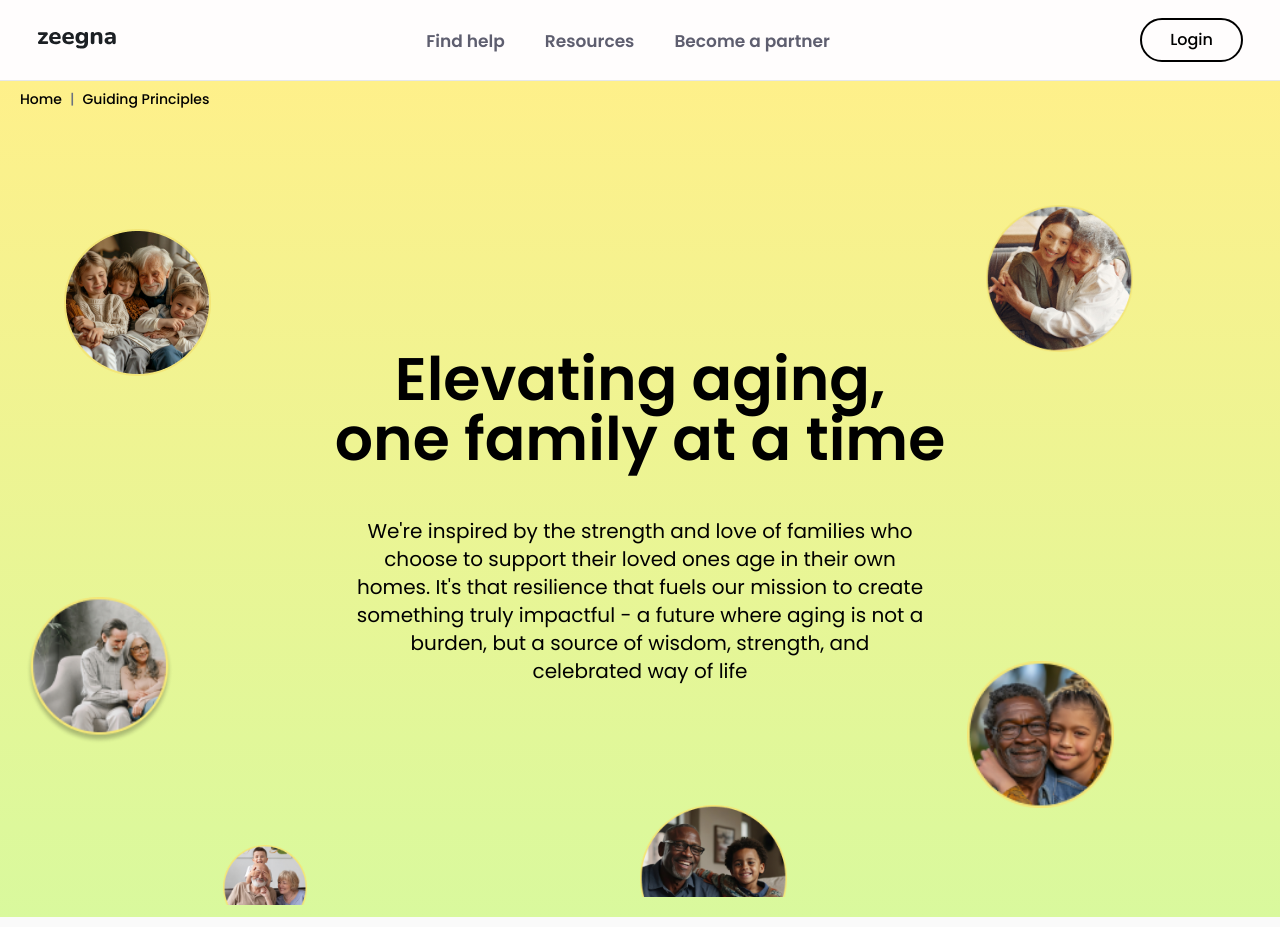
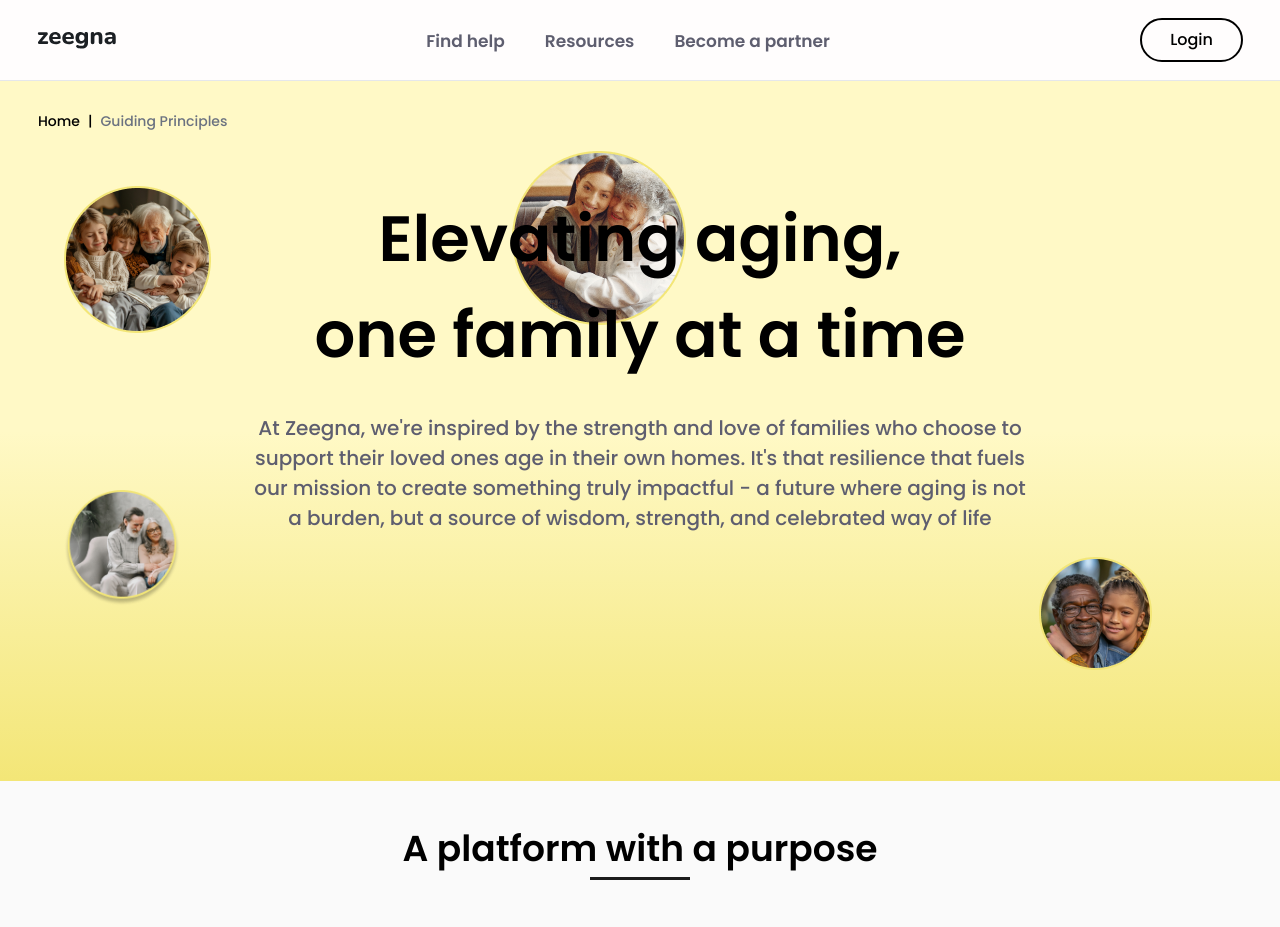
Before and after one commit to qasimfida/zeegna-updated, a React (Vite) app: page /guiding-hero in a window 1280 px wide. Shown: the top 927 px of the page. Built offline with nearby package versions, Linux system fonts and the light colour scheme.

Commit message:
Guiding principle pagew

```diff
--- a/src/pages/GuidingSection.jsx
+++ b/src/pages/GuidingSection.jsx
@@ -8,72 +8,47 @@ import GuidingPlatform from "../components/guidingPageCompo/GuidingPlatform";
 function GuidingHeroSection() {
   return (
     <>
-      <div className="bg-gradient-to-t from-lime-200 to-yellow-200 poppin  ">
-        <div className="flex justify-start w-full px-5 py-2 text-gray-500 text-sm font-medium">
-          <Link
-            to="/"
-            className={`hover:underline ${
-              location.pathname === "/" ? "text-gray-500" : "text-black"
-            }`}
-          >
+      <div className=" poppin  relative max-sm:overflow-hidden pb-[50px] h-[700px] max-sm:h-[720px] bg-gradient-to-b from-[#FFF9C6]  via-[#FFF9C6] to-[#F3E677]  poppin  ">
+        <div class="flex justify-start pt-[16px] lg:pt-[30px] pl-[38px] max-sm:pl-[16px] mb-[30px] lg:mb-[37px] w-full text-sm font-medium">
+          <a class="hover:underline text-black" href="/">
             Home
-          </Link>
-          <span className="mx-2">|</span>
-          <Link
-            to="/help-center"
-            className={`hover:underline ${
-              location.pathname === "/guiding-section"
-                ? "text-gray-500"
-                : "text-black"
-            }`}
-          >
+          </a>
+          <span class="mx-2">|</span>
+          <a class="hover:underline text-gray-500" href="/become-partner">
             Guiding Principles
-          </Link>
+          </a>
         </div>
-        <div class="mx-auto max-w-7xl px-4 sm:px-6 lg:px-8 relative flex flex-1 w-full flex-col items-center justify-center text-center  xl:h-screen">
-          <h1 class="max-w-6xl font-display  max-sm:text-3xl  md:text-5xl xl:text-6xl font-semibold tracking-normal	z-10	">
-            Elevating aging,
-            <div class="relative whitespace-nowrap sm:text-3xl md:text-5xl xl:text-6xl ">
-              one family at a time
-            </div>
+        <div class="mx-auto max-sm:mx-[16px]  lg:mt-[60px] flex flex-1 lg:w-full flex-col items-center justify-center text-center">
+          <h1 class="max-w-[685px] font-display  max-sm:text-[28px] lg:text-[64px]  font-semibold 	z-10	">
+            Elevating aging, <br /> one family at a time
           </h1>
-          <h2 class="mx-auto mt-12 max-w-xl text-xl	 max-sm:text-lg  leading-7 z-10">
-            We're inspired by the strength and love of families who choose to
-            support their loved ones age in their own homes. It's that
+          <p class="mx-auto mt-[30px] max-sm:px-[9px] max-sm:mt-[10px] lg:max-w-[775px] text-[20px] text-[#5E5E6F] font-medium	 max-sm:text-[19px]   z-10">
+            At Zeegna, we're inspired by the strength and love of families who
+            choose to support their loved ones age in their own homes. It's that
             resilience that fuels our mission to create something truly
             impactful - a future where aging is not a burden, but a source of
             wisdom, strength, and celebrated way of life
-          </h2>
+          </p>
           <img
             src="images/Ellipse.png"
             alt=""
-            class="ellipse-2 absolute left-[5%] top-[12%]  w-[147px] sm:w-[73px] md:w-[84px] lg:w-[147px] !w-[73px] sm:!w-[73px] md:!w-[84px] lg:!w-[147px] z-0 sm:top-[14%] max-sm:top-[2%] sm:right-[70%]  max-sm:opacity-50"
+            class="ellipse-2 absolute lg:left-[5%] lg:top-[15%] bottom-[181px]  w-[147px] sm:w-[73px] md:w-[84px] lg:w-[147px] !w-[88px] sm:!w-[88px] md:!w-[84px] lg:!w-[147px]   sm:right-[70%]  "
           />
 
           <img
             src="images/Ellipse2.png"
             alt=""
-            class="ellipse-2 absolute left-[77%] top-[11%]  w-[147px] sm:w-[73px] md:w-[84px] lg:w-[147px] !w-[73px] sm:!w-[73px] md:!w-[84px] lg:!w-[147px] z-0  max-sm:opacity-50"
+            class="ellipse-2 absolute lg:right-[7%] lg:top-[10%] bottom-[29px] left-[40%] w-[147px] sm:w-[73px] md:w-[84px] lg:w-[174px] !w-[106px] sm:!w-[106px] md:!w-[84px] lg:!w-[174px] "
           />
           <img
             src="images/Ellipse3.png"
             alt=""
-            class="ellipse-3 absolute left-[2%] top-[60%]  w-[147px] sm:w-[73px] md:w-[84px] lg:w-[147px] !w-[73px] sm:!w-[73px] md:!w-[84px] lg:!w-[147px] z-0 max-sm:right-[77%]  max-sm:opacity-50"
+            class="ellipse-3 absolute lg:left-[5%] lg:bottom-[25%] bottom-[81px]  w-[147px] sm:w-[73px] md:w-[84px] lg:w-[116px] !w-[120px] sm:!w-[120px] md:!w-[84px] lg:!w-[116px]  max-sm:right-[77%] "
           />
           <img
             src="images/Ellipse4.png"
             alt=""
-            class="ellipse-4 absolute right-[13%] top-[68%]  w-[147px] sm:w-[73px] md:w-[84px] lg:w-[147px] !w-[73px] sm:!w-[73px] md:!w-[84px] lg:!w-[147px] z-0 max-sm:left-[77%] max-sm:opacity-50 "
-          />
-          <img
-            src="images/Ellipse5.png"
-            alt=""
-            class="ellipse-5 absolute right-[76%;] top-[91%] max-md-top-[87%]   sm:w-[73px] md:w-[84px]  !w-[73px] sm:!w-[73px] md:!w-[84px]  z-0 max-sm:top-[90%] max-lg-top-[80%]  max-sm:opacity-50 "
-          />
-          <img
-            src="images/Ellipse6.png"
-            alt=""
-            class="ellipse-6 absolute left-[50%] top-[86%]  w-[147px]   lg:w-[147px]  md:!w-[117px] lg:!w-[147px] z-0 sm:!w-[119px] sm:w-[119px]  max-sm:top-[83%]  max-sm:opacity-50  "
+            class="ellipse-4 absolute lg:right-[10%] lg:top-[68%] bottom-[99px]  w-[147px] sm:w-[73px] md:w-[84px] lg:w-[113px] !w-[113px] overflow-hidden sm:!w-[113px] md:!w-[84px] lg:!w-[113px]  max-sm:left-[77%]  "
           />
         </div>
       </div>
```
